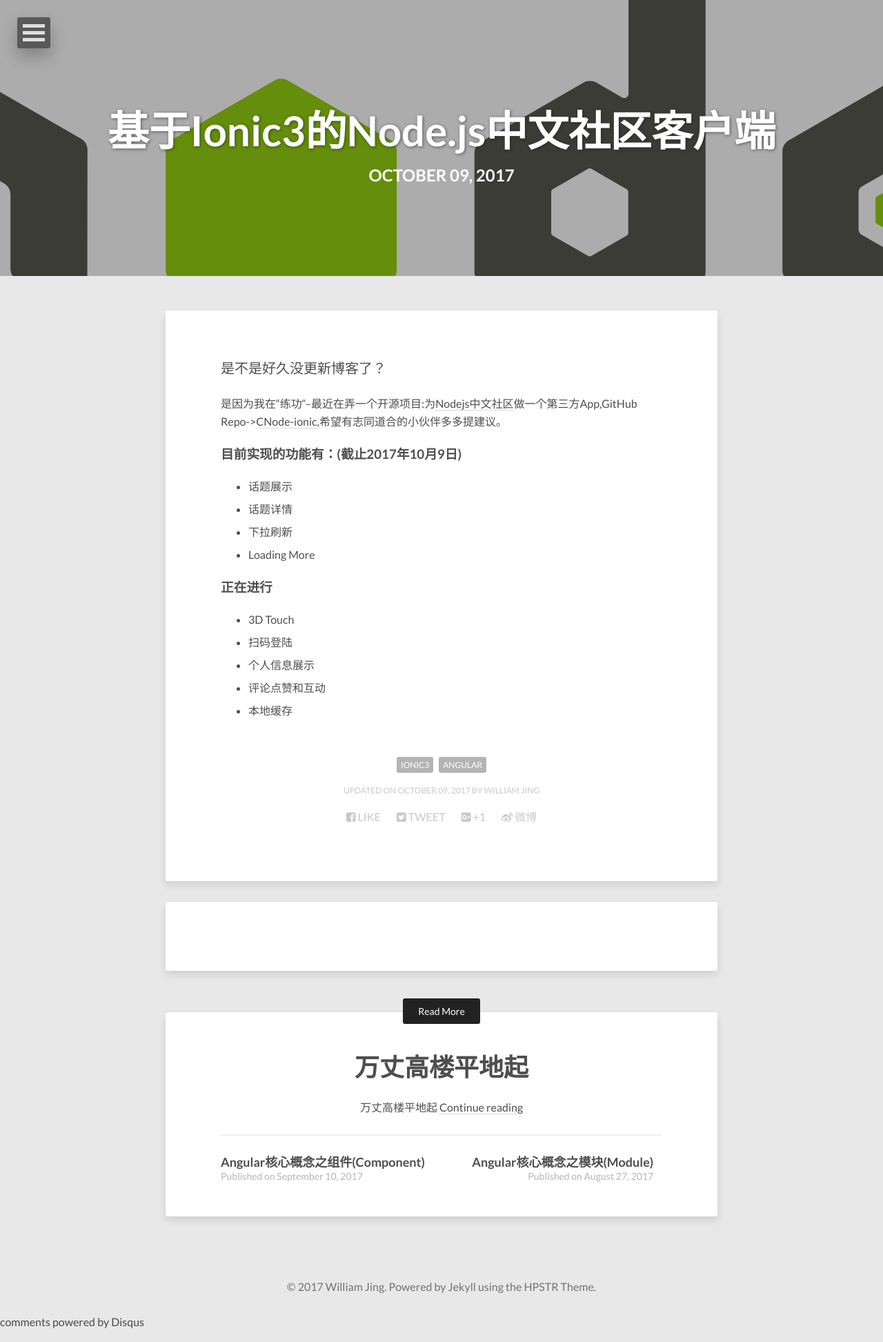
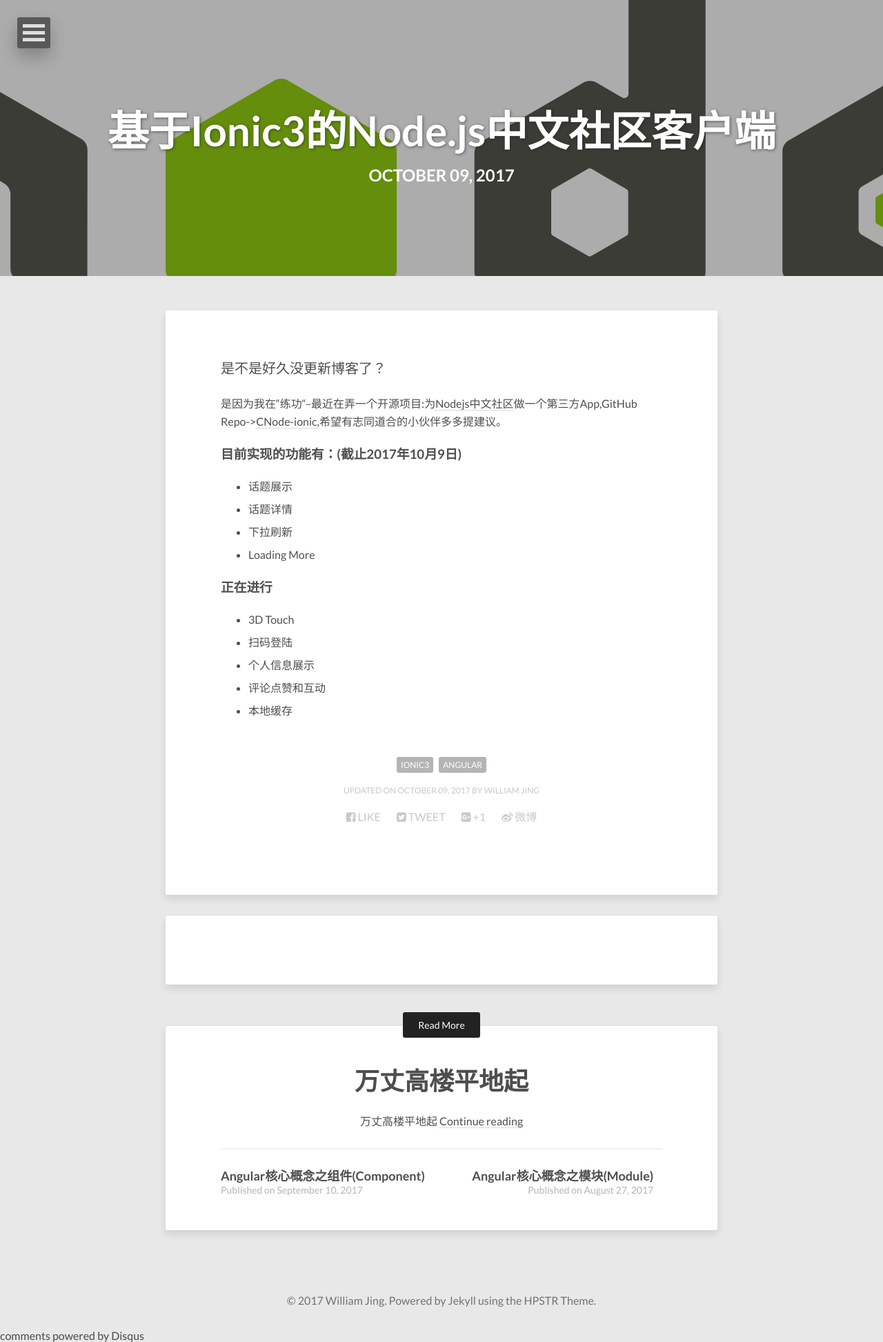
Before and after one commit to fattypiggy/fattypiggy.github.io, a Jekyll site: the page built from _posts/2017-10-09-cnodejs-ionic3.md, in a window 1280 px wide. Shown: the whole page at 69% size. Built offline with Jekyll 4.4.1, drawn with Linux system fonts in a browser that asks for light colours; nearby versions of some CDN libraries; comment, search, counter and statistics services are not loaded.

Commit message:
fix a style issue

```diff
--- a/_sass/_page.scss
+++ b/_sass/_page.scss
@@ -315,7 +315,7 @@
 	}
 
 	.entry-meta {
-		margin: 50px 30px 30px;
+		margin: 50px 0px;
 		text-align: center;
 	}
 }
```
